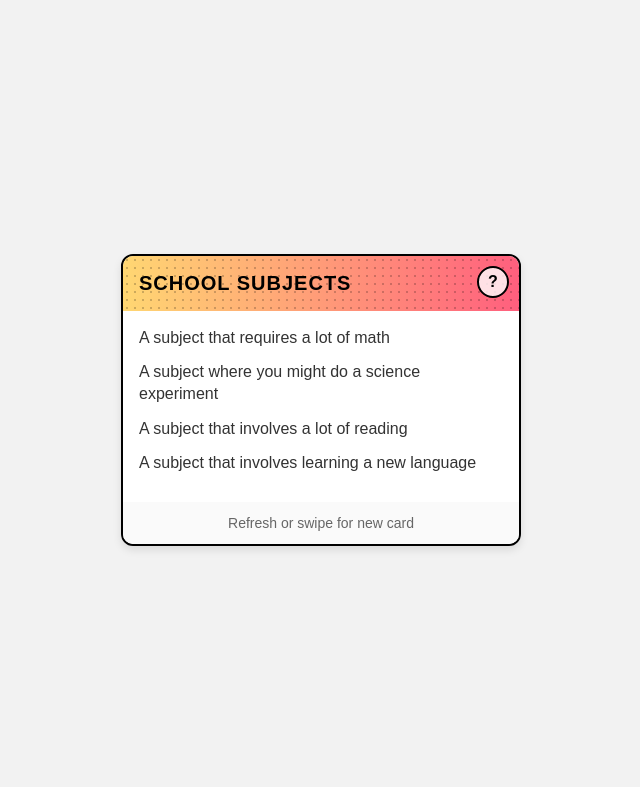
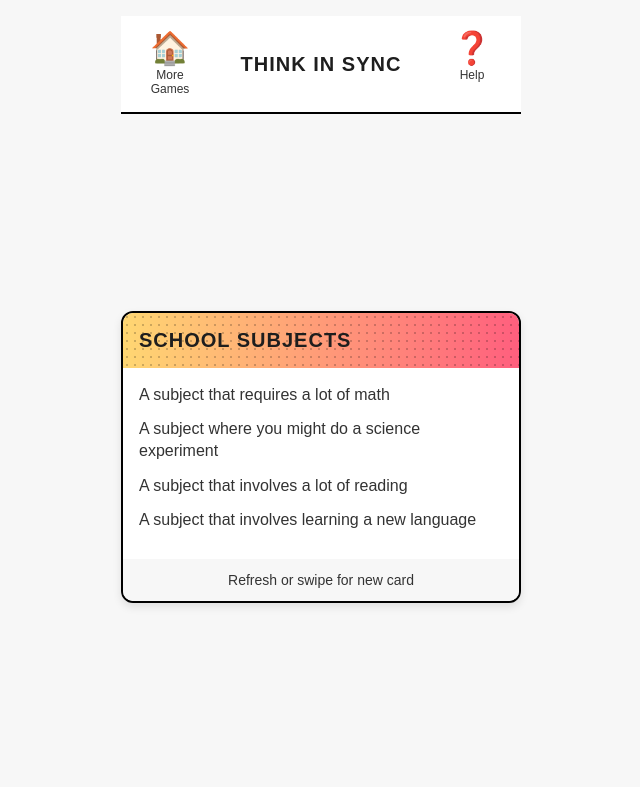
Before and after one commit to kwasnick/think-in-sync, a plain HTML site: page index.html in a window 1280 px wide. Shown: the whole page, without its empty margins (319-959 px from the left). Drawn offline with Linux system fonts and the light colour scheme.

Commit message:
add home button

```diff
--- a/index.html
+++ b/index.html
@@ -6,21 +6,100 @@
     <meta name="viewport" content="width=device-width, initial-scale=1.0" />
     <title>Think In Sync</title>
     <style>
-      /* reset & body */
+      /* reset & variables */
       * {
         box-sizing: border-box;
         margin: 0;
         padding: 0;
       }
+      :root {
+        /* neutrals */
+        --color-white: #ffffff;
+        --color-background: #f7f7f7; /* page/card background */
+        --color-border: #000000; /* card border & accents */
+        --color-shadow: rgba(0, 0, 0, 0.1); /* subtle drop‑shadow */
+
+        /* text */
+        --text-primary: #1e1e1e; /* headings */
+        --text-secondary: #333333; /* body copy */
+
+        /* gradient accent */
+        --accent-start: #ffd772; /* left (yellow) */
+        --accent-end: #ff5f7e; /* right (pink) */
+
+        /* ready‑to‑use gradient */
+        --accent-gradient: linear-gradient(
+          90deg,
+          var(--accent-start) 0%,
+          var(--accent-end) 100%
+        );
+      }
+
+      /* page background & base text color */
       body {
+        display: flex;
+        flex-direction: column;
+        height: 100vh;
+        background: var(--color-background);
+        color: var(--text-secondary);
+        font-family: sans-serif;
+        padding: 1rem;
+        perspective: 1000px;
+      }
+
+      /* header bar */
+      .app-header {
+        flex-shrink: 0;
+        width: 100%;
+        max-width: 400px;
+        display: flex;
+        align-items: center;
+        justify-content: space-between;
+        background: var(--color-white);
+        border-bottom: 2px solid var(--color-border);
+        padding: 0.5rem 1rem;
+        margin: 0 auto 1rem;
+      }
+      .icon-btn {
+        display: inline-flex;
+        flex-direction: column;
+        align-items: center;
+        border: none;
+        border-radius: 10px;
+        cursor: pointer;
+        padding: 8px;
+        text-align: center;
+        width: 66px;
+        background: var(--color-white);
+        color: var(--text-secondary);
+        text-decoration: none;
+        height: 100%;
+      }
+      .icon-btn .icon {
+        font-size: 32px;
+        line-height: 1;
+      }
+      .icon-btn .label {
+        font-size: 12px;
+        margin-top: 4px;
+        word-wrap: break-word;
+        white-space: normal;
+      }
+      .header-title {
+        font-size: 1.25rem;
+        letter-spacing: 1px;
+        text-transform: uppercase;
+        font-weight: bold;
+        color: var(--text-primary);
+      }
+
+      /* main area to center card */
+      .app-main {
+        flex: 1;
         display: flex;
         align-items: center;
         justify-content: center;
-        background: #f2f2f2;
-        min-height: 100vh;
-        font-family: sans-serif;
-        padding: 1rem;
-        perspective: 1000px;
+        width: 100%;
       }
 
       /* card container */
@@ -28,11 +107,11 @@
         position: relative;
         width: 100%;
         max-width: 400px;
-        background: white;
-        border: 2px solid #000;
+        background: var(--color-white);
+        border: 2px solid var(--color-border);
         border-radius: 12px;
         overflow: hidden;
-        box-shadow: 0 4px 8px rgba(0, 0, 0, 0.1);
+        box-shadow: 0 4px 8px var(--color-shadow);
         transform-style: preserve-3d;
         user-select: none;
 
@@ -53,15 +132,14 @@
       /* flip‑out animation */
       .card.swipe-out {
         transition: transform 0.4s ease, opacity 0.4s ease;
-        /* page flips away around Y axis */
         transform: rotateY(90deg);
         opacity: 0;
       }
 
-      /* header gradient */
+      /* card header gradient */
       .card-header {
         padding: 1rem;
-        background: linear-gradient(90deg, #ffd772 0%, #ff5f7e 100%);
+        background: var(--accent-gradient);
         position: relative;
       }
       .card-header::after {
@@ -71,7 +149,8 @@
         left: 0;
         width: 100%;
         height: 100%;
-        background: radial-gradient(#000 1px, transparent 1px) 0 0/8px 8px;
+        background: radial-gradient(var(--color-border) 1px, transparent 1px) 0
+          0/8px 8px;
         opacity: 0.2;
         pointer-events: none;
       }
@@ -80,37 +159,14 @@
         font-size: 1.25rem;
         letter-spacing: 1px;
         text-transform: uppercase;
-        color: #000;
+        color: var(--text-primary);
         z-index: 1;
       }
 
-      /* help button */
-      .help-button {
-        position: absolute;
-        top: 10px;
-        right: 10px;
-        background: rgba(255, 255, 255, 0.8);
-        border: 2px solid #000;
-        border-radius: 50%;
-        width: 32px;
-        height: 32px;
-        font-size: 1rem;
-        font-weight: bold;
-        color: #000;
-        cursor: pointer;
-        display: flex;
-        align-items: center;
-        justify-content: center;
-        z-index: 2;
-      }
-      .help-button:hover {
-        background: rgba(255, 255, 255, 1);
-      }
-
-      /* body prompts */
+      /* card body prompts */
       .card-body {
         padding: 1rem;
-        background: #fff;
+        background: var(--color-white);
       }
       .card-body ul {
         list-style: none;
@@ -118,19 +174,19 @@
       .card-body li {
         font-size: 1rem;
         margin-bottom: 0.75rem;
-        color: #333;
+        color: var(--text-secondary);
         line-height: 1.4;
       }
 
-      /* footer text */
+      /* card footer */
       .card-footer {
         padding: 0.75rem;
         text-align: center;
-        background: #fafafa;
+        background: var(--color-background);
       }
       .card-footer small {
         font-size: 0.875rem;
-        color: #666;
+        color: var(--text-secondary);
       }
 
       /* modal overlay */
@@ -147,7 +203,7 @@
         z-index: 10;
       }
       .modal-content {
-        background: #fff;
+        background: var(--color-white);
         padding: 2rem;
         border-radius: 8px;
         max-width: 400px;
@@ -165,7 +221,7 @@
       }
       .modal-content p {
         margin-bottom: 1rem;
-        color: #333;
+        color: var(--text-secondary);
       }
       .modal-close {
         position: absolute;
@@ -173,7 +229,7 @@
         right: 0.75rem;
         font-size: 1.25rem;
         font-weight: bold;
-        color: #333;
+        color: var(--text-secondary);
         background: none;
         border: none;
         padding: 0.25rem;
@@ -181,17 +237,26 @@
         line-height: 1;
       }
       .modal-close:hover {
-        color: #000;
+        color: var(--text-primary);
       }
     </style>
   </head>
   <body>
+    <header class="app-header">
+      <a href="https://kwasnick.github.io/games" id="home-btn" class="icon-btn">
+        <span class="icon">🏠</span>
+        <span class="label">More Games</span>
+      </a>
+      <div class="header-title">Think In Sync</div>
+      <button id="header-help-btn" class="icon-btn" aria-label="Help">
+        <span class="icon">❓</span>
+        <span class="label">Help</span>
+      </button>
+    </header>
+    <main class="app-main">
       <div class="card" id="card">
         <div class="card-header">
           <h1 id="category">Category</h1>
-        <button id="help-btn" class="help-button" aria-label="How to play">
-          ?
-        </button>
         </div>
         <div class="card-body">
           <ul id="prompts">
@@ -202,6 +267,7 @@
           <small>Refresh or swipe for new card</small>
         </div>
       </div>
+    </main>
 
     <!-- How to Play Modal -->
     <div id="help-modal" class="modal" aria-hidden="true">
@@ -247,13 +313,11 @@
       const threshold = 100,
         card = document.getElementById("card");
 
-      // Load cards.json once
       async function initCards() {
         try {
           const res = await fetch("./cards.json");
           if (!res.ok) throw new Error("Network response was not ok");
           cards = await res.json();
-          // show first card
           showRandomCard();
         } catch (err) {
           console.error("Failed to load cards.json:", err);
@@ -263,12 +327,8 @@
       function showRandomCard() {
         const { category, prompts } =
           cards[Math.floor(Math.random() * cards.length)];
-
-        // reset to flipped-away state
         card.classList.remove("reveal", "swipe-out");
-        card.style.transform = ""; // fallback to CSS rotateY(-90deg)
-
-        // populate content
+        card.style.transform = "";
         document.getElementById("category").textContent = category;
         const ul = document.getElementById("prompts");
         ul.innerHTML = "";
@@ -277,11 +337,7 @@
           li.textContent = p;
           ul.appendChild(li);
         });
-
-        // trigger the flip-in
-        requestAnimationFrame(() => {
-          card.classList.add("reveal");
-        });
+        requestAnimationFrame(() => card.classList.add("reveal"));
       }
 
       function handleGestureStart(e) {
@@ -294,7 +350,6 @@
         if (!isDragging) return;
         currentX = e.touches ? e.touches[0].clientX : e.clientX;
         const dx = currentX - startX;
-        // show slight drag but keep Y rotation disabled while dragging
         card.style.transform = `translateX(${dx}px) rotateY(0deg)`;
       }
       function handleGestureEnd() {
@@ -302,20 +357,15 @@
         isDragging = false;
         card.classList.remove("swiping");
         const dx = currentX - startX;
-
         if (Math.abs(dx) > threshold) {
-          // flip-out instead of slide-off
           card.classList.add("swipe-out");
           card.style.transform = `rotateY(90deg)`;
-          // after flip animation, show next card
           setTimeout(showRandomCard, 400);
         } else {
-          // revert if not past threshold
           card.style.transform = "";
         }
       }
 
-      // attach gestures
       ["touchstart", "mousedown"].forEach((evt) =>
         card.addEventListener(evt, handleGestureStart)
       );
@@ -326,8 +376,7 @@
         document.addEventListener(evt, handleGestureEnd)
       );
 
-      // modal
-      const helpBtn = document.getElementById("help-btn");
+      const helpBtn = document.getElementById("header-help-btn");
       const modal = document.getElementById("help-modal");
       const closeBtn = document.getElementById("close-modal");
       helpBtn.addEventListener("click", () => {
@@ -345,7 +394,6 @@
         }
       });
 
-      // initialize
       initCards();
     </script>
   </body>
```
Lines whose indentation alone changed are shown as unchanged.
